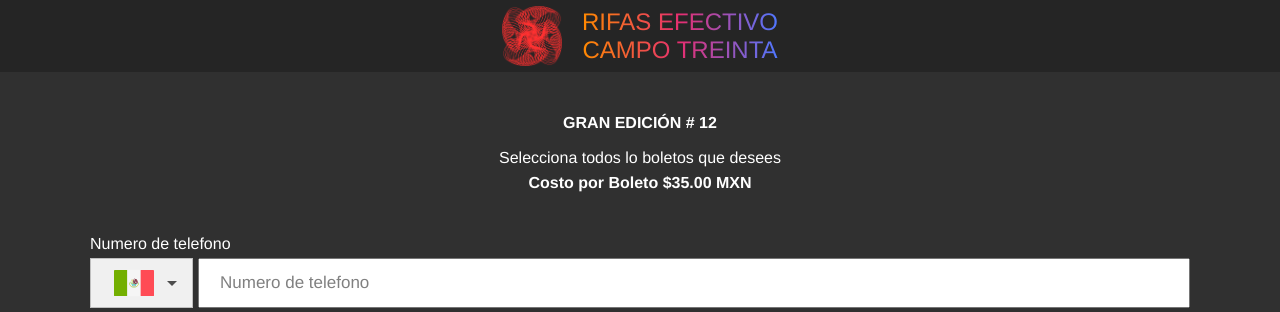
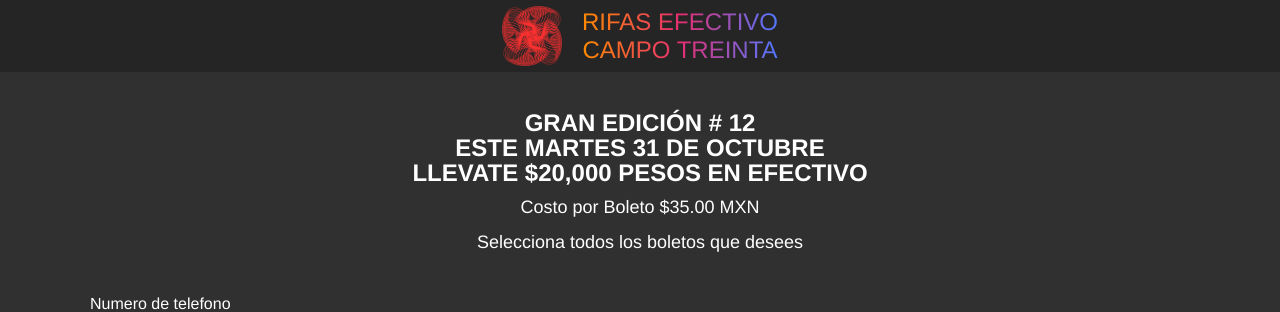
Before and after one commit to Albertosl2497/frontend, a React (Create React App) app: page / in a window 1280 px wide. Shown: the top 312 px of the page. Built offline with nearby package versions, Linux system fonts and the light colour scheme; no server answers.

Commit message:
Update HomePage.jsx

```diff
--- a/src/Pages/HomePage.jsx
+++ b/src/Pages/HomePage.jsx
@@ -12,9 +12,12 @@ function HomePage({ tickets, loading, lotteryNo, setTickets }) {
       <div className="post-nav-stuff">
         {/* Main */}
         <div className="col">
-          <p className="bold">GRAN EDICIÓN # 12</p>
-          <p>Selecciona todos lo boletos que desees</p>
-           <p className="bold"> Costo por Boleto $35.00 MXN</p>
+          <p className="bold" style={{ fontSize: '24px' }}>GRAN EDICIÓN # 12</p>
+          <p className="bold" style={{ fontSize: '24px' }}>ESTE MARTES 31 DE OCTUBRE</p>
+          <p className="bold" style={{ fontSize: '24px' }}>LLEVATE $20,000 PESOS EN EFECTIVO</p>
+          <p style={{ fontSize: '18px' }}>Costo por Boleto $35.00 MXN</p>
+          <p style={{ fontSize: '18px' }}>Selecciona todos los boletos que desees</p>
+
         </div>
 
         {/* Form */}
```
